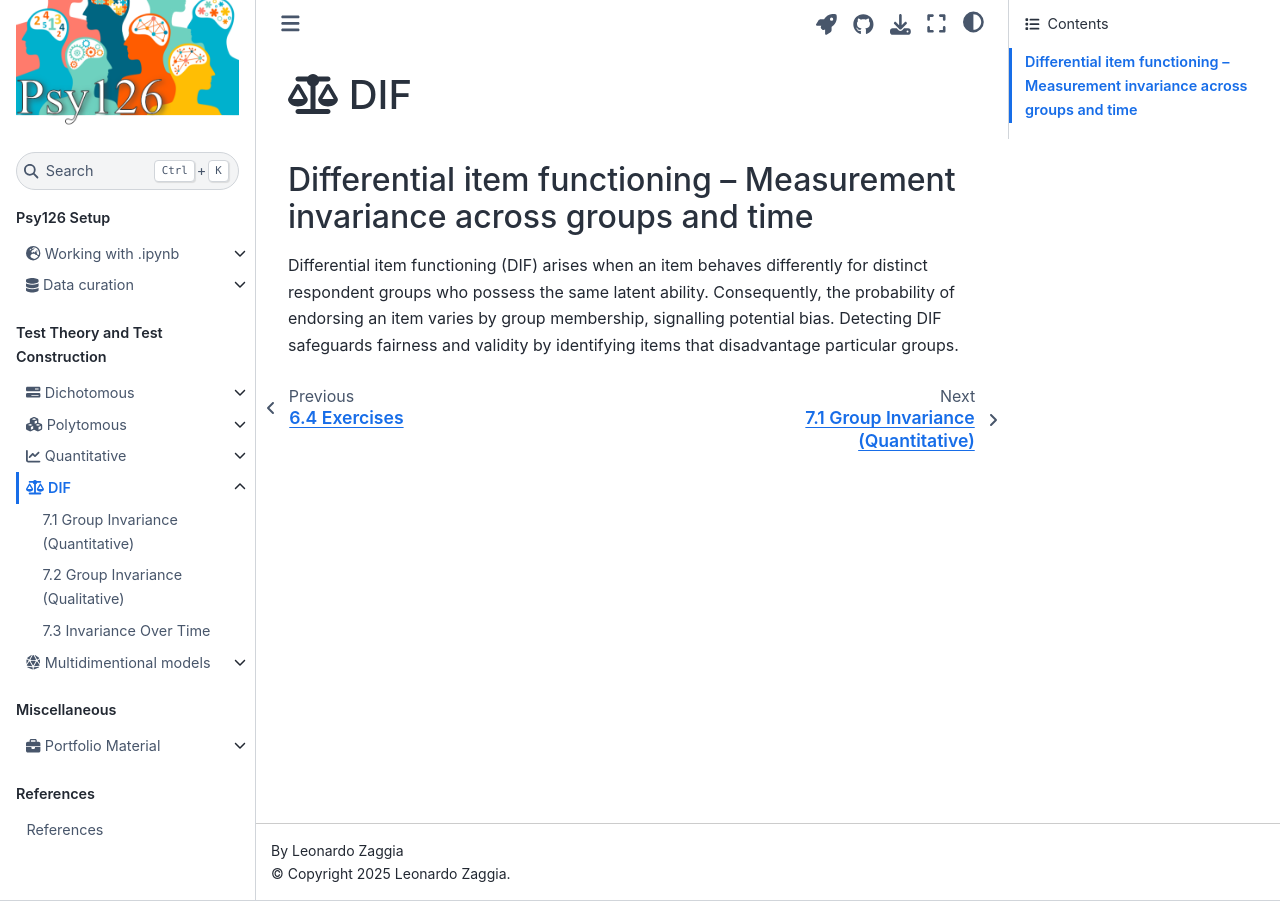
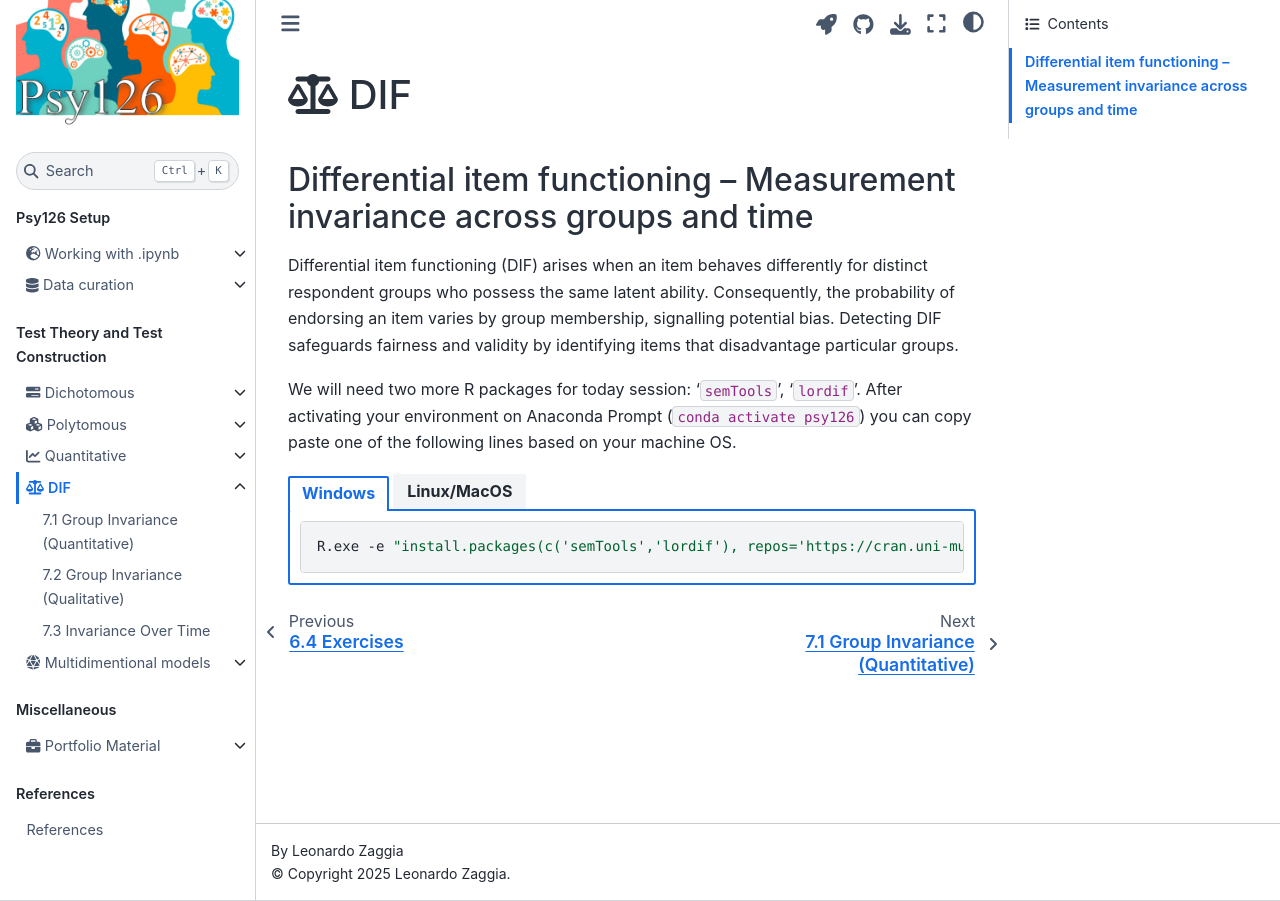
Before and after one commit to pegaseehorn/psy126, a Jupyter Book: the page built from book/TT/9_Invariance/0_Introduction.md, in a window 1280 px wide. Built offline with Jupyter Book 1.0.4 settings and Sphinx 7.4.7 and the Sphinx Book theme 1.1.4, drawn with Linux system fonts in a browser that asks for light colours.

`````diff
--- a/book/TT/9_Invariance/0_Introduction.md
+++ b/book/TT/9_Invariance/0_Introduction.md
@@ -18,3 +18,20 @@
 ## Differential item functioning – Measurement invariance across groups and time
 
 Differential item functioning (DIF) arises when an item behaves differently for distinct respondent groups who possess the same latent ability. Consequently, the probability of endorsing an item varies by group membership, signalling potential bias. Detecting DIF safeguards fairness and validity by identifying items that disadvantage particular groups.
+
+We will need two more R packages for today session: '`semTools`', '`lordif`'.
+After activating your environment on Anaconda Prompt (`conda activate psy126`) you can copy paste one of the following lines based on your machine OS.
+
+````{tab-set}
+```{tab-item} Windows
+~~~bash
+R.exe -e "install.packages(c('semTools','lordif'), repos='https://cran.uni-muenster.de')"
+~~~
+```
+
+```{tab-item} Linux/MacOS
+~~~bash
+R -e "install.packages(c('semTools','lordif'), repos='https://cran.uni-muenster.de')"
+~~~
+```
+````
`````
Also changed, not shown: book/TT/9_Invariance/1_inv_quant.ipynb.
